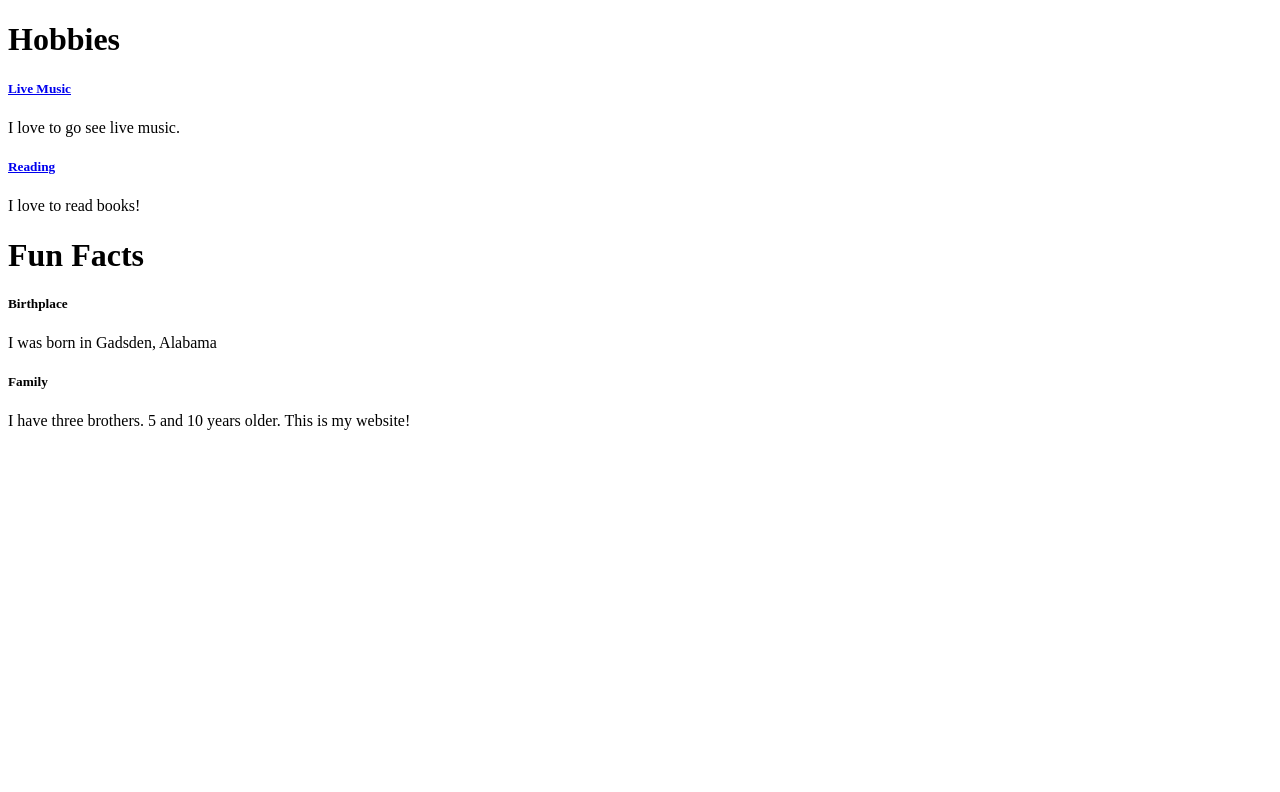
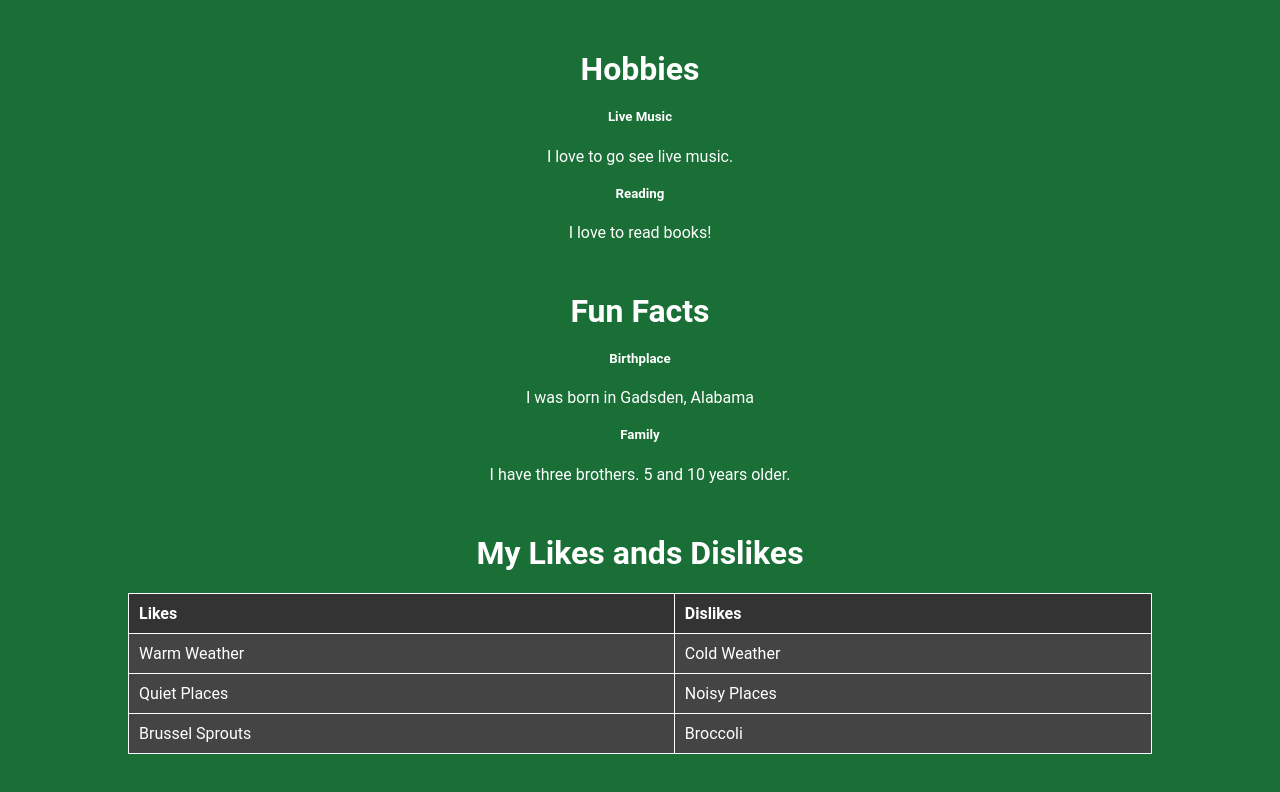
Before and after one commit to pkoury2004/Assignment2, a plain HTML site: page MyWebsite/index.html in a window 1280 px wide. Drawn offline with Linux system fonts and the light colour scheme.

Commit message:
added css format

```diff
--- a/MyWebsite/index.html
+++ b/MyWebsite/index.html
@@ -1,18 +1,45 @@
 <!doctype html>
-<html>
+<html lang="en">
   <head>
+    <meta charset="utf-8">
     <title>Get to know me</title>
+    <link rel="stylesheet" href="styles.css">
   </head>
   <body>
+    <div class="container">
       <h1>Hobbies</h1>
       <h5><a href="hobby1.html">Live Music</a></h5>
-    I love to go see live music.
+      <p>I love to go see live music.</p>
       <h5><a href="hobby2.html">Reading</a></h5>
-    I love to read books!
+      <p>I love to read books!</p>
       <h1>Fun Facts</h1>
       <h5>Birthplace</h5>
-    I was born in Gadsden, Alabama
+      <p>I was born in Gadsden, Alabama</p>
       <h5>Family</h5>
-    I have three brothers. 5 and 10 years older. This is my website!
+      <p>I have three brothers. 5 and 10 years older.</p>
+      <h1>My Likes ands Dislikes</h1>
+      <table>
+        <thead>
+          <tr>
+            <th>Likes</th>
+            <th>Dislikes</th>
+          </tr>
+        </thead>
+        <tbody>
+          <tr>
+            <td>Warm Weather</td>
+            <td>Cold Weather</td>
+          </tr>
+          <tr>
+            <td>Quiet Places</td>
+            <td>Noisy Places</td>
+          </tr>
+          <tr>
+            <td>Brussel Sprouts</td>
+            <td>Broccoli</td>
+          </tr>
+        </tbody>
+      </table>
+    </div>
   </body>
 </html>
--- /dev/null
+++ b/MyWebsite/styles.css
@@ -0,0 +1,57 @@
+body {
+    background-color: #196f35;
+    font-family: 'Roboto', sans-serif;
+    color: #fff;
+    margin: 0;
+    padding: 0;
+}
+
+.container {
+    width: 80%;
+    margin: 0 auto;
+    overflow: hidden;
+}
+
+h1 {
+    text-align: center;
+    margin-top: 50px;
+}
+
+h5 {
+    text-align: center;
+    margin-top: 20px;
+}
+
+a {
+    color: #fff;
+    text-decoration: none;
+}
+
+a:hover {
+    text-decoration: underline;
+}
+
+p {
+    text-align: center;
+    margin: 20px 0;
+}
+
+table {
+    width: 100%;
+    border-collapse: collapse;
+    margin-top: 1em;
+  }
+
+  th, td {
+    border: 1px solid #fff;
+    padding: 10px;
+    text-align: left;
+  }
+
+  th {
+    background-color: #333;
+  }
+
+  td {
+    background-color: #444;
+  }
```
Also changed, not shown: MyWebsite/hobby1.html (+19 -6 lines), MyWebsite/hobby2.html (+18 -7 lines), 2 other files. Lines whose indentation alone changed are shown as unchanged.
